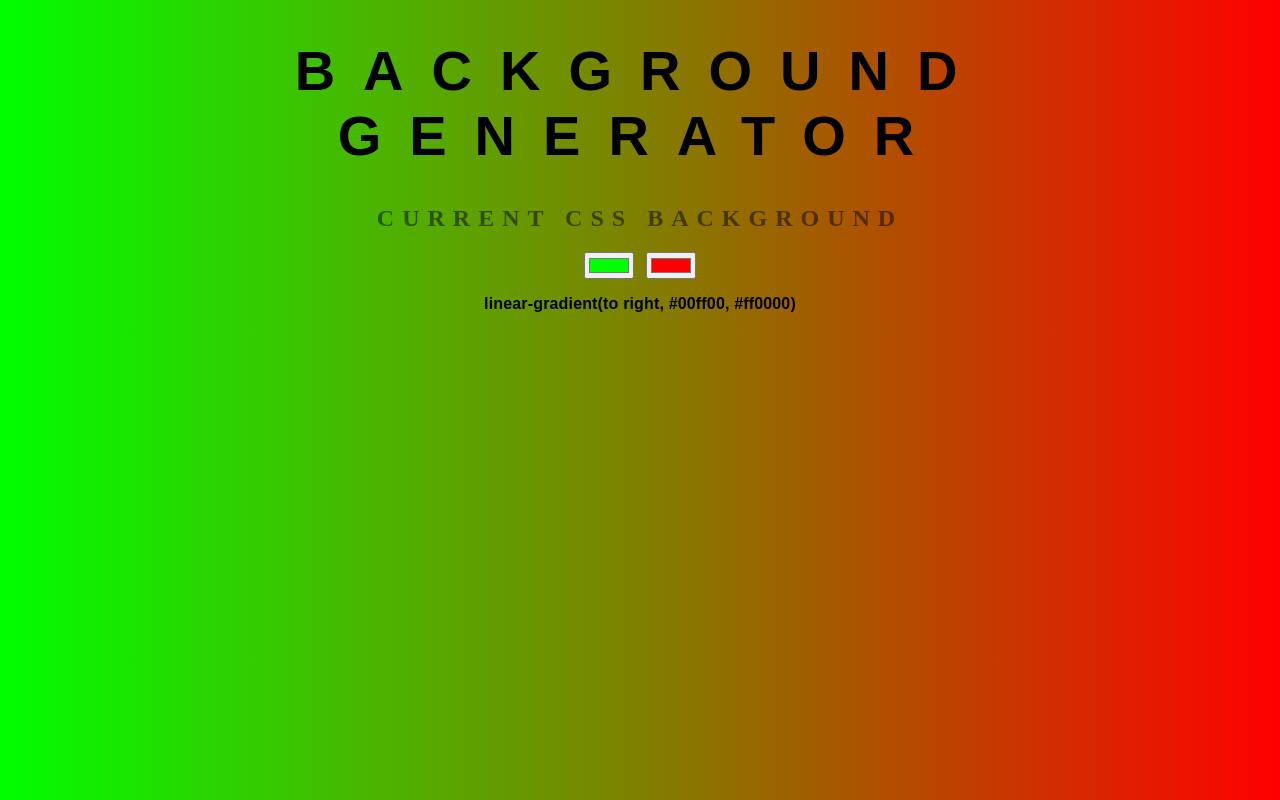
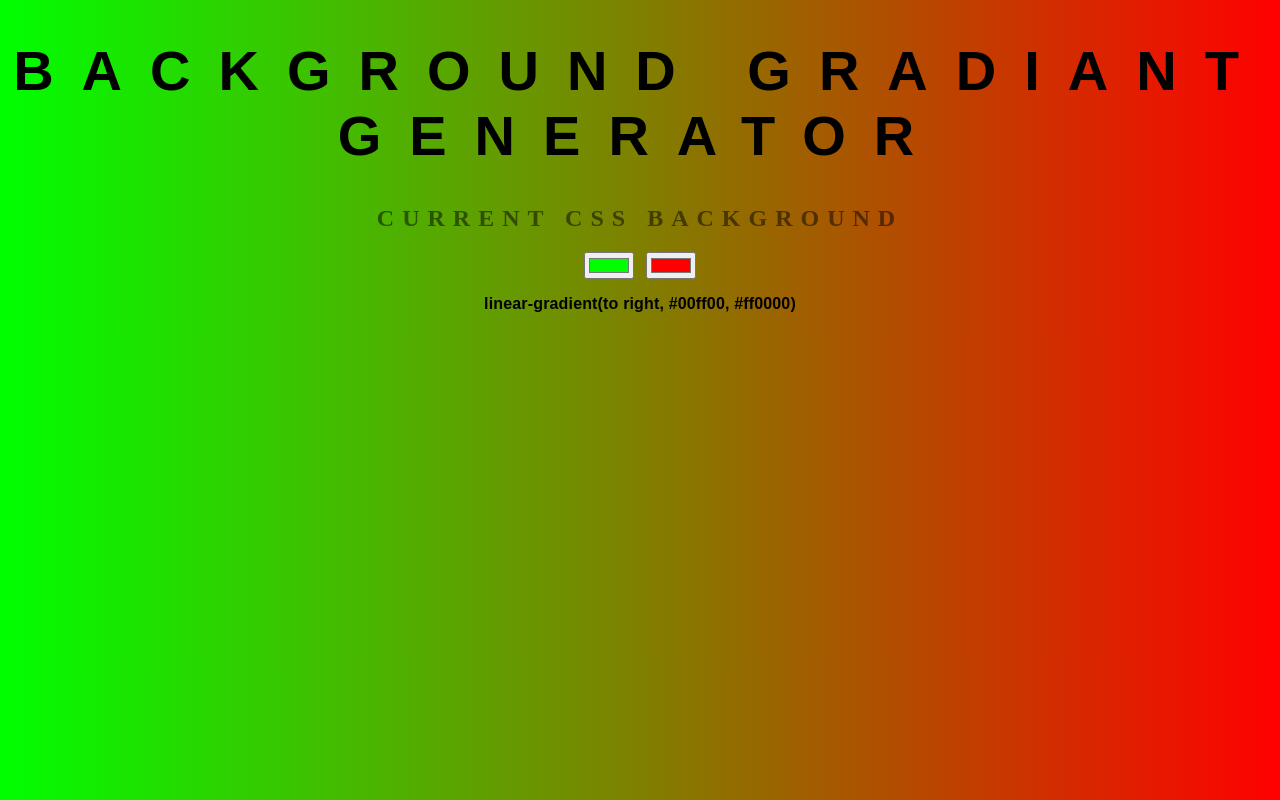
Before and after one commit to rjwright5/background-generator, a plain HTML site: page index.html in a window 1280 px wide. Drawn offline with Linux system fonts and the light colour scheme.

Commit message:
changing title

```diff
--- a/index.html
+++ b/index.html
@@ -5,7 +5,7 @@
 		<link rel="stylesheet" type="text/css" href="style.css">
 	</head>
 	<body id="gradiantBackground">
-		<h1>Background Generator</h1>
+		<h1>Background Gradiant Generator</h1>
 		<h2>Current CSS Background</h2>
 		<input class="color1" type="color" name="color1" value="#00ff00">
 		<input class="color2" type="color" name="color2" value="#ff0000">
```
